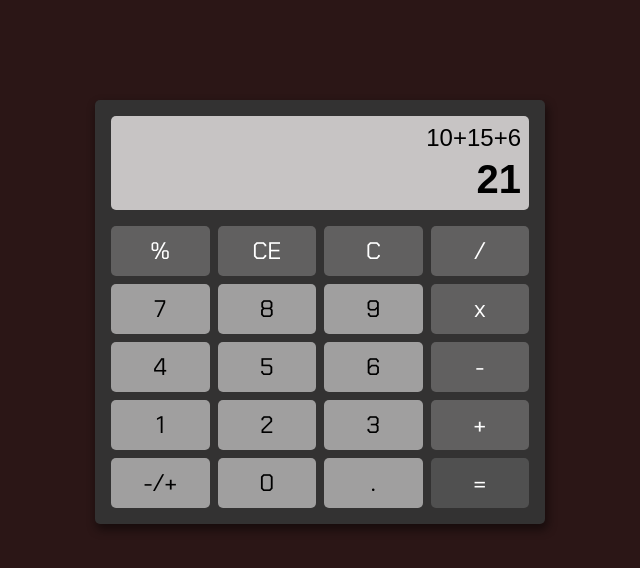
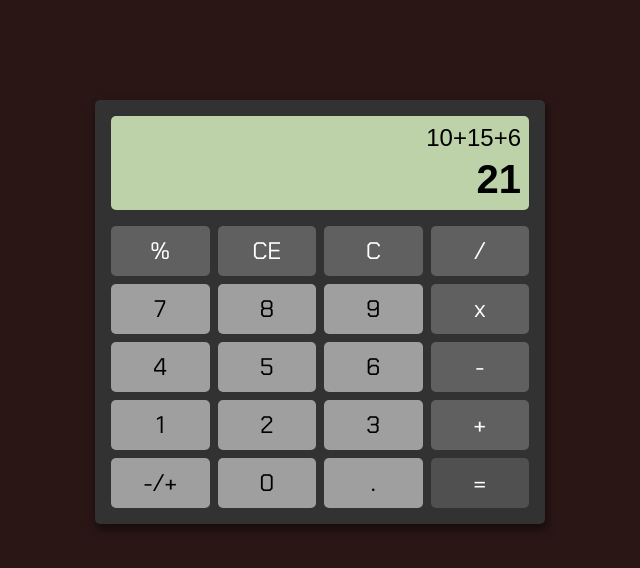
Before and after one commit to AlcaldeLeonardo/CalculatorO, a plain HTML site: page index.html in a window 1280 px wide. Shown: the whole page, without its empty margins (320-960 px from the left). Drawn offline with Linux system fonts and the light colour scheme; a web font is replaced by a local one.

Commit message:
color's Display change

```diff
--- a/css/style.css
+++ b/css/style.css
@@ -31,7 +31,7 @@ body{
 
 .calcBody__display {
     padding: .5em;
-    background-color: rgb(199, 196, 196);
+    background-color: rgb(190, 210, 170);
 }
 
 .display p {
```
